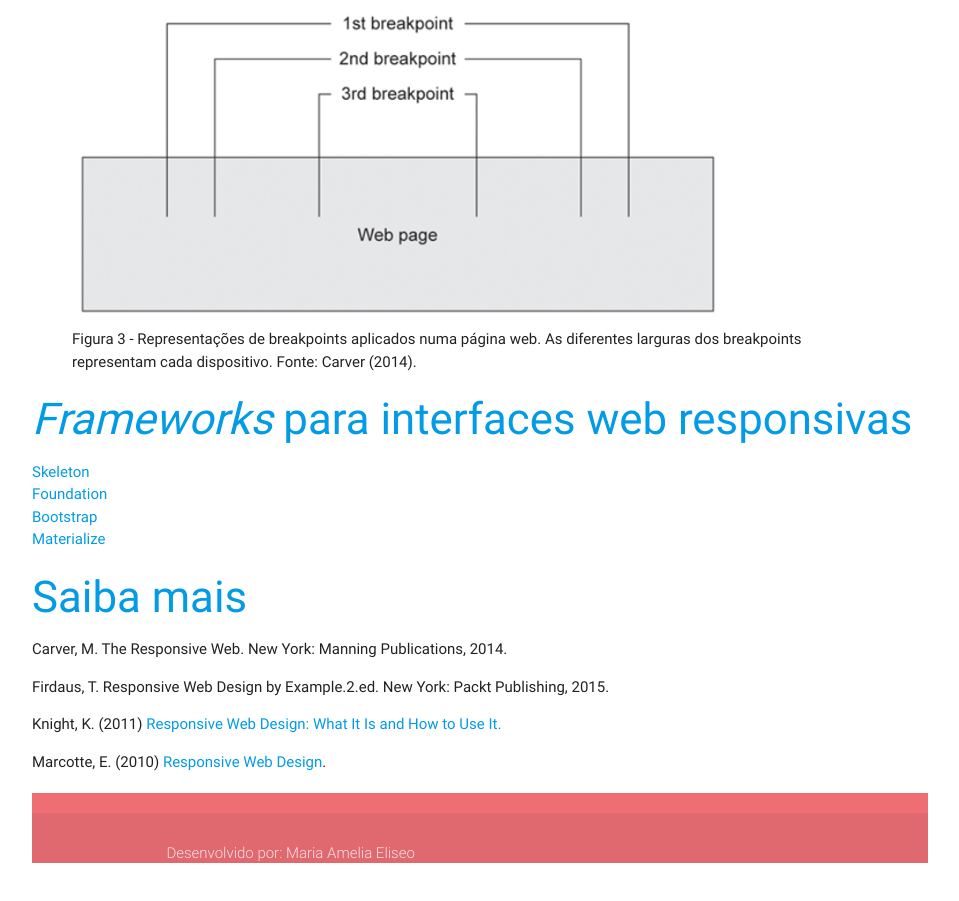
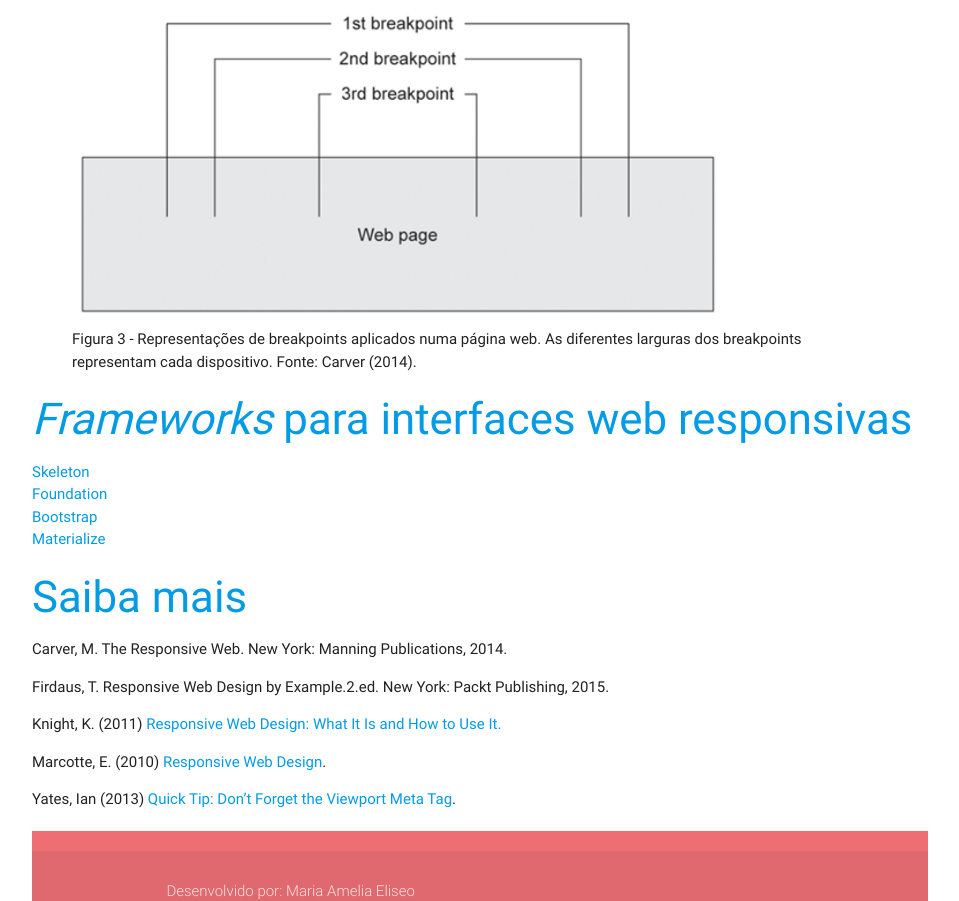
Before and after one commit to arthurphp/web-mobile-mackenzie.github.io, a plain HTML site: page responsive/index.html in a window 1280 px wide. Shown: the part 1815-2716 px from the top of the page, without its empty margins (160-1119 px from the left). Before the commit the page ends 2678 px from the top, so only its background shows below. Drawn offline with nearby package versions, Linux system fonts and the light colour scheme.

Commit message:
Update index.html

```diff
--- a/responsive/index.html
+++ b/responsive/index.html
@@ -83,6 +83,7 @@
         <p>Firdaus, T. Responsive Web Design by Example.2.ed. New York: Packt Publishing, 2015. </p>
         <p>Knight, K. (2011) <a href="https://www.smashingmagazine.com/2011/01/guidelines-for-responsive-web-design/" target="_blank">Responsive Web Design: What It Is and How to Use It.</a></p>
         <p>Marcotte, E. (2010) <a href="http://alistapart.com/article/responsive-web-design" target="_blank">Responsive Web Design</a>.</p>
+        <p>Yates, Ian (2013) <a href="http://webdesign.tutsplus.com/articles/quick-tip-dont-forget-the-viewport-meta-tag--webdesign-5972" target="_blank">Quick Tip: Don’t Forget the Viewport Meta Tag</a>.</p>
       </section>
       <footer class="page-footer">
         <div class="footer-copyright">
```
